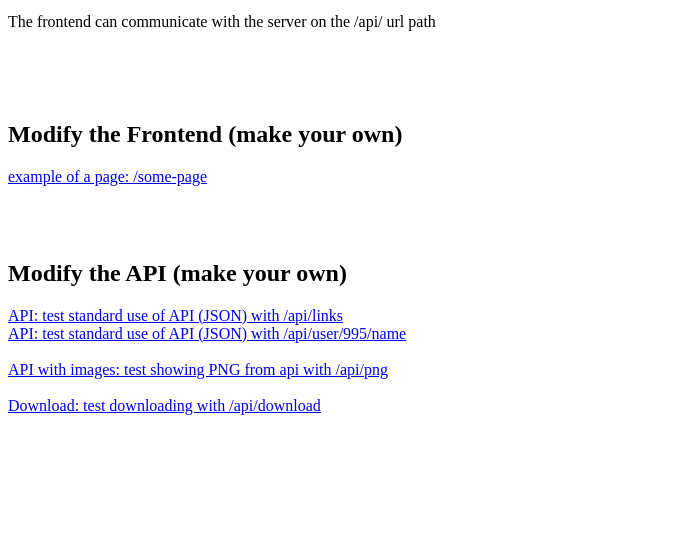
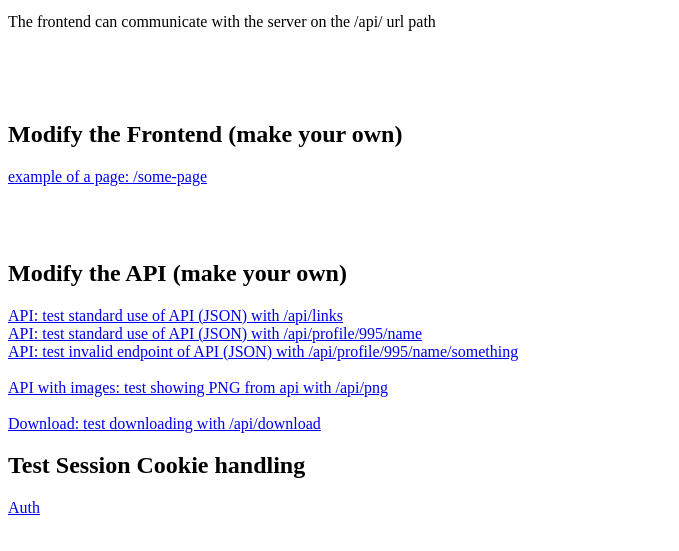
Before and after one commit to lmbek/gobek-example, a plain HTML site: page frontend/index.html in a window 1280 px wide. Shown: the part 101-652 px from the top of the page, without its empty margins (0-679 px from the left). Drawn offline with Linux system fonts and the light colour scheme.

Commit message:
index.html: Modified * Changed from user to profile (API) * Added an Auth section

```diff
--- a/frontend/index.html
+++ b/frontend/index.html
@@ -20,10 +20,14 @@
     <br>
     <h2>Modify the API (make your own)</h2>
     <a href="/api/links">API: test standard use of API (JSON) with /api/links</a><br>
-    <a href="/api/user/995/name">API: test standard use of API (JSON) with /api/user/995/name</a><br>
+    <a href="/api/profile/995/name">API: test standard use of API (JSON) with /api/profile/995/name</a><br>
+    <a href="/api/profile/995/name/something">API: test invalid endpoint of API (JSON) with /api/profile/995/name/something</a><br>
     <br>
     <a href="/api/png">API with images: test showing PNG from api with /api/png</a><br>
     <br>
     <a href="/api/download">Download: test downloading with /api/download</a><br>
+
+    <h2>Test Session Cookie handling</h2>
+    <a href="auth">Auth</a><br>
 </body>
 </html>
```
